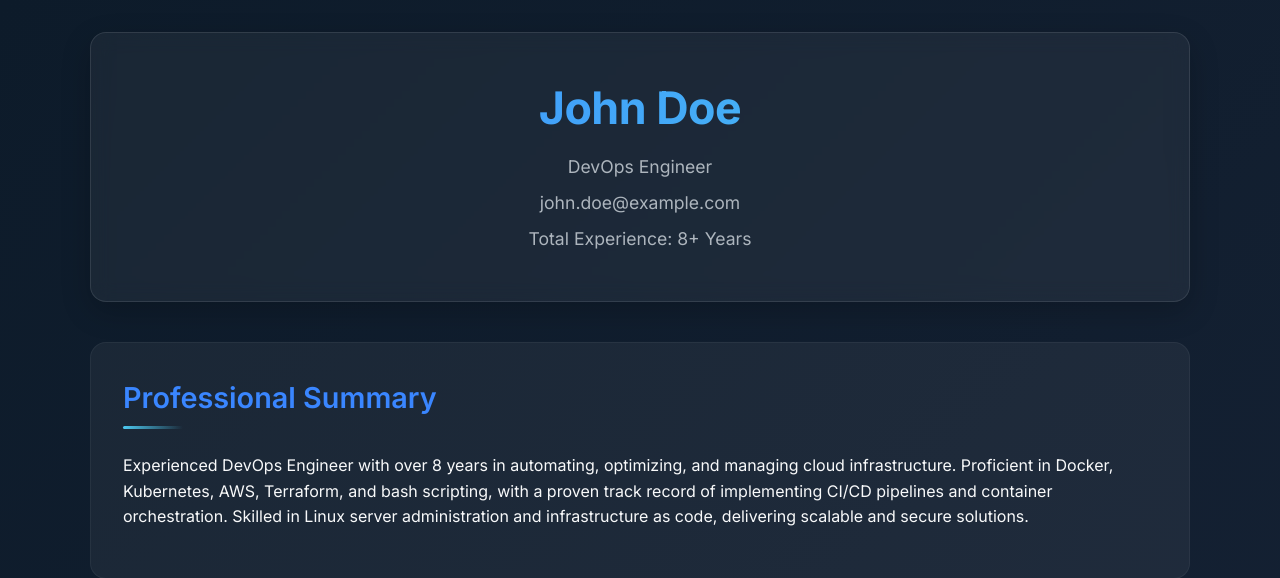
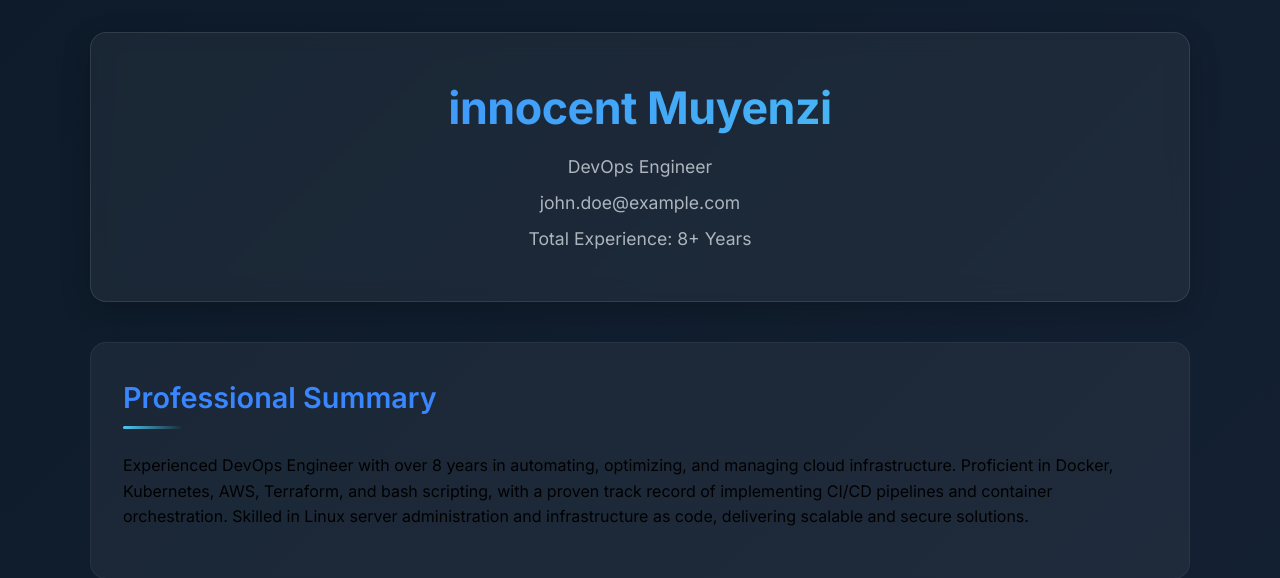
Before and after one commit to my-devops2025/my-resume8, a Flask app: page / in a window 1280 px wide. Shown: the top 578 px of the page. Run offline with Flask 3, Linux system fonts and the light colour scheme.

Commit message:
added name

```diff
--- a/templates/index.html
+++ b/templates/index.html
@@ -4,12 +4,12 @@
     <meta charset="UTF-8">
     <meta name="viewport" content="width=device-width, initial-scale=1.0, shrink-to-fit=no, viewport-fit=cover">
     <meta http-equiv="X-UA-Compatible" content="IE=edge">
-    <title> Serge Smith - DevOps Portfolio</title>
+    <title> Innocent Muyenzi - DevOps Portfolio</title>
 
     <!-- PWA Support -->
     <link rel="manifest" href="{{ url_for('static', filename='manifest.json') }}">
     <meta name="apple-mobile-web-app-capable" content="yes">
-    <meta name="apple-mobile-web-app-title" content="John Doe Portfolio">
+    <meta name="apple-mobile-web-app-title" content="muyenzi Portfolio">
 
     <!-- Font Preloading -->
     <link rel="preload" href="https://fonts.googleapis.com/css2?family=Inter:wght@300;400;500;600;700&display=swap" as="style">
@@ -21,7 +21,7 @@
             --secondary: #4361ee;
             --accent: #3a86ff;
             --dark: #0d1b2a;
-            --darker: #1b263b;
+            --darker: #1b263b;`
             --light: #f8f9fa;
             --muted: #adb5bd;
             --card-bg: rgba(255, 255, 255, 0.05);
@@ -271,7 +271,7 @@
 <body>
     <div class="container">
         <header class="header">
-            <h1>John Doe</h1>
+            <h1>innocent Muyenzi</h1>
             <p>DevOps Engineer</p>
             <p>john.doe@example.com</p>
             <p>Total Experience: 8+ Years</p>
```
